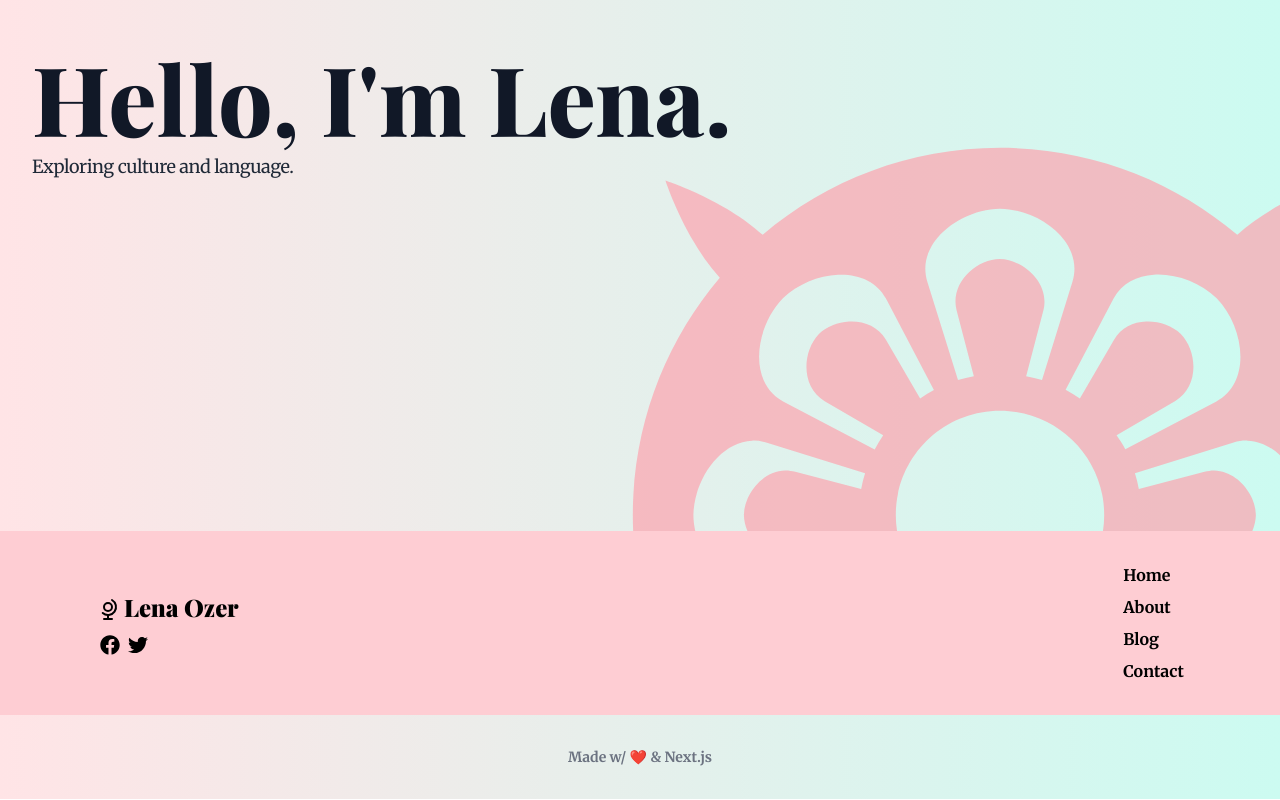
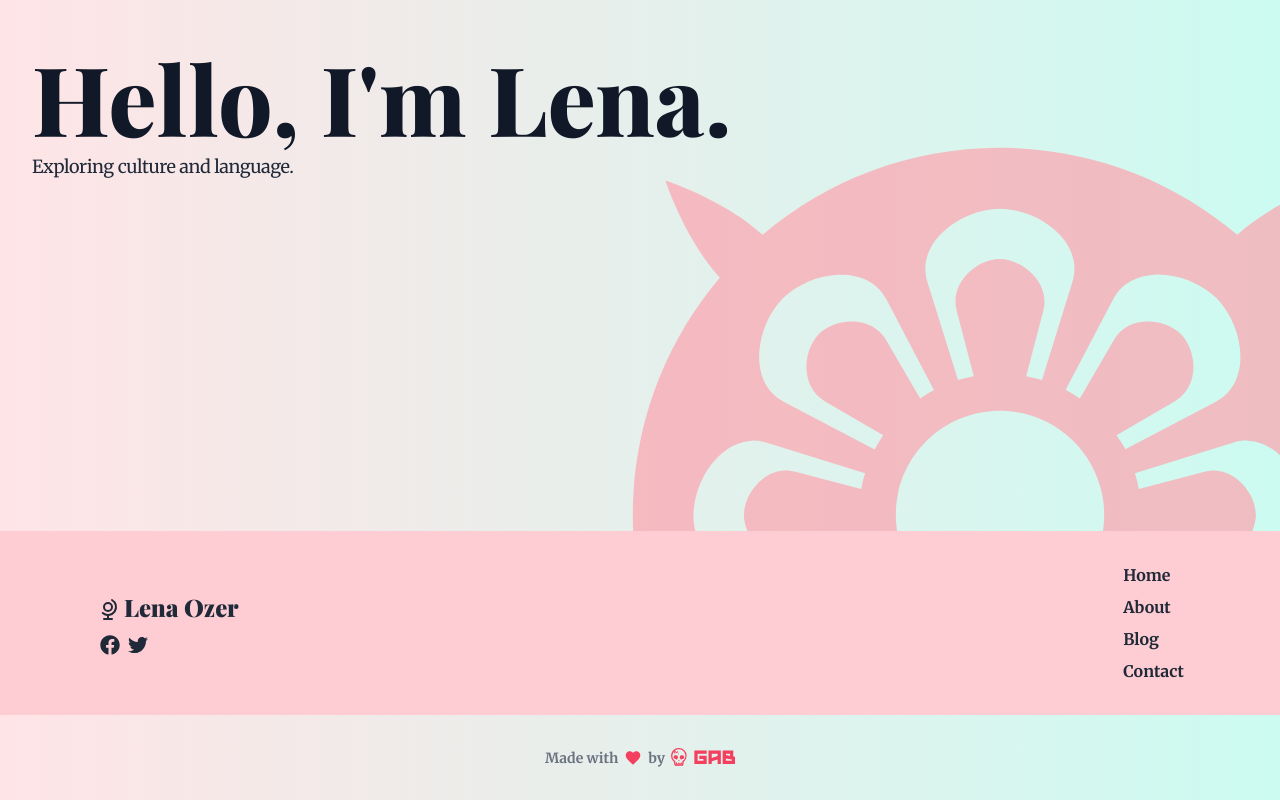
Before and after one commit to Darkryhr/lena-ozer, a Next.js app: page / in a window 1280 px wide. Shown: the part 269-1069 px from the top of the page. Built offline with nearby package versions, Linux system fonts and the light colour scheme.

Commit message:
updated footer

```diff
--- a/components/Footer/index.jsx
+++ b/components/Footer/index.jsx
@@ -1,7 +1,9 @@
 import React from 'react';
 import { TbGlobe } from 'react-icons/tb';
 import { FaFacebook, FaTwitter } from 'react-icons/fa';
+import { IoMdHeart } from 'react-icons/io';
 import Link from 'next/link';
+import Image from 'next/image';
 
 const routes = [
   {
@@ -25,7 +27,7 @@ const routes = [
 const Footer = () => {
   return (
     <>
-      <footer className='flex justify-center items-center bg-rose-200 w-full'>
+      <footer className='flex justify-center items-center bg-rose-200 w-full text-gray-800'>
         <div className='flex w-full max-w-6xl md:flex-row flex-col justify-between md:items-center  items-start px-8 py-8'>
           <div>
             <div className='flex items-center'>
@@ -57,11 +59,43 @@ const Footer = () => {
           </ul>
         </div>
       </footer>
-      <div className='mx-auto text-center py-8 font-bold text-sm text-gray-500'>
-        Made w/ ❤️ &amp; Next.js
+      <div className='mx-auto text-center py-8 font-bold text-sm text-gray-500 flex items-center justify-center'>
+        Made with
+        <IoMdHeart className='mx-1.5 fill-rose-500' size={18} />
+        by <GabLogo />
       </div>
     </>
   );
 };
 
 export default Footer;
+
+const GabLogo = () => {
+  return (
+    <a
+      href='https://www.gabriel-lellouche.com/'
+      rel='noreferrer'
+      target='_blank'
+      className='transition hover:opacity-80'
+    >
+      <svg
+        xmlns='http://www.w3.org/2000/svg'
+        xmlSpace='preserve'
+        viewBox='0 0 398.5 111.5'
+        className='fill-rose-500 w-16 inline-block ml-1.5 mb-[2px] '
+      >
+        <path d='M222.3 100h-76.9V15.5h76.9v20.2h-56.7v44.1H202V68.6h-25.6V48.4h45.9zM398.5 100h-76.9V15.5h66.1v37.6l10.8 2.1V100zM342 79.8h36.4v-7.9l-36.4-7v14.9zm0-35.5 25.6 5V35.6h-25.6v8.6zM233.5 15.5V100h20.2V83l36.5-11.7V100h20.2V15.5h-76.9zm20.2 46.3v-26h36.5V50l-36.5 11.8z' />
+        <g>
+          <path d='M37 92.6a17.2 17.2 0 0 1-3.2-4.3c-.8 1.6-1.8 3-3 4.3-.3.1-.4.3-.6.5-.8.8-1.3 2-1.3 3.2a4.9 4.9 0 1 0 8-3.7zM51.9 92.6a17.2 17.2 0 0 1-3.1-4.3c-.8 1.6-1.9 3-3.1 4.3l-.5.5c-.8.8-1.3 2-1.3 3.2a4.9 4.9 0 1 0 8-3.7zM66.5 92.6a17.2 17.2 0 0 1-3.1-4.3c-.8 1.6-1.9 3-3.1 4.3l-.5.5c-.8.8-1.3 2-1.3 3.2a4.9 4.9 0 1 0 8-3.7z' />
+          <g>
+            <path d='M63.4 111.3a14.8 14.8 0 0 1-7.3-2 14.9 14.9 0 0 1-14.7 0 15 15 0 0 1-16-.9 15 15 0 0 1-6-10.2l-.3-1.8v-9.3a48.8 48.8 0 0 1-18.6-43A48.4 48.4 0 0 1 48 .2h.7a48.2 48.2 0 0 1 48.5 48.5A48.7 48.7 0 0 1 78.5 87v9.3l-.3 1.8a14.8 14.8 0 0 1-8.5 11.7c-2 1-4 1.4-6.3 1.4zm-7-14.9a7 7 0 0 0 14 0v-.3h.2v-13h.2a40.6 40.6 0 0 0-22-75h-.6c-8.5 0-16.6 2.8-23.4 7.8l8.5 10.5 7-5.6 1.9-1.6 5.6 24-.5.2-6.6-18.8-7.6 7.7-6.4-6.3-4.5 2.5 4.9 10.2-9.7-10.9 5.3-5.8-2.4-2.3A40.8 40.8 0 0 0 8.1 49.2 40.6 40.6 0 0 0 26.8 83l.1 13.1h.1v.3a7 7 0 0 0 14.2 0h.5a7 7 0 0 0 14.1 0h.5z' />
+            <path d='M48.8.5A48.3 48.3 0 0 1 78.2 87v9.5L78 98a14.7 14.7 0 0 1-21.9 11 14.6 14.6 0 0 1-14.7 0 14.7 14.7 0 0 1-16-.9c-3.1-2.3-5.3-6-5.8-10a7 7 0 0 1-.2-1.8V87A48.3 48.3 0 0 1 48 .5h.7M33.3 26.8l7.2-5.8 1.5-1.3.5 1.8 5 21.8-6.7-19.2-6.5 6.6L33 32l-1.4-1.3-5-5-4.8 2.8 4.2 8.8-6.5-7.3-1-1.2-.8-.9 1-1.2L23 22l-2.7-2.6A41 41 0 0 0 7.8 49.2a41 41 0 0 0 18.8 34v13.2h.2a7.3 7.3 0 1 0 14.6 0 7.3 7.3 0 1 0 14.7 0 7.3 7.3 0 0 0 14.6 0h.1v-.5l.1-12.7A41 41 0 0 0 48.8 7.8h-.6c-8.9.1-17 3.1-23.8 8l3.5 4.3 5.4 6.7M48.8 0H48A48.6 48.6 0 0 0 4.4 69.1a48.4 48.4 0 0 0 14.4 18.2v9.1l.3 1.8a15.2 15.2 0 0 0 22.3 11.4 15.1 15.1 0 0 0 14.7 0 15.3 15.3 0 0 0 13.7.5 15.1 15.1 0 0 0 8.7-11.9 8 8 0 0 0 .2-1.8V87.3A48.9 48.9 0 0 0 48.7 0zm-.6 8.3h.6a40.3 40.3 0 0 1 40.4 40.5c0 13.8-7 26.5-18.6 34l-.2.2V95.9h-.2v.5a6.8 6.8 0 0 1-13.6 0h-1a6.8 6.8 0 0 1-13.7 0h-1a6.8 6.8 0 0 1-13.6 0v-.5h-.1V83l-.3-.2a40.4 40.4 0 0 1-6.6-62.7l2 2-3.8 4.1-1.1 1.3-.3.3.3.3.8 1 1 1.1 6.5 7.3 2.3 2.7-1.5-3.2-4-8.4 4.1-2.3 4.7 4.6 1.4 1.4.4.3.3-.3 1.2-1.2 6-6L47 43.4l1-.3-5.2-21.8-.4-1.8-.2-.8-.6.5-1.5 1.3-6.8 5.5-5.1-6.3-3.1-3.8a40 40 0 0 1 23-7.7z' />
+          </g>
+          <g>
+            <path d='m41.4 51.3-.8-1.3-.8-1.2a16.2 16.2 0 0 0-3-3l-1-.6-.4-.2a638.5 638.5 0 0 0 1.4 2.7l-1.7-.7-4.2-1.4a11.1 11.1 0 0 0-14.5 9.1l-.2 1a11.1 11.1 0 0 0 8 12l3.7 1.2c1.5.4 3 .5 4.6.3-.7.4-1.3.8-1.9 1l-1.6.9-1.4.6h.4l1.2.1a13.4 13.4 0 0 0 4.3-.5c.4 0 .8-.2 1.3-.4l1.4-.7c1-.5 1.9-1.1 2.8-2l.7-.7.2-.1v-.2l.3-.3.3-.3.1-.2.2-.3a14.4 14.4 0 0 0 2-4.3l.2-2 .1-1.8a14.8 14.8 0 0 0-1.7-6.7zM81.2 54.7c-.9-7-8-11.4-14.6-9.1L62.5 47l-1.8.7.7-1.3.7-1.4-.4.2-1 .6-1.3 1.2-1.7 1.8L57 50l-.8 1.3a15.4 15.4 0 0 0-1.7 6.7v1.9l.4 1.9a13.6 13.6 0 0 0 2 4.3l.1.3.1.2.3.3.3.3v.2l.2.1.7.7c1 .9 1.9 1.5 2.8 2l1.4.7 1.4.4a14.2 14.2 0 0 0 4.2.5h1.2l.4-.1-1.4-.7c-.5-.1-1-.4-1.6-.7l-1.8-1c1.5.1 3 0 4.6-.4l3.7-1.1c5.2-1.6 8.6-6.7 7.9-12l-.1-1zM49.9 80.2h2.7c.5 0 .8-.7.6-1.2l-2.8-6c-.3-.7-1.1-.4-1.1.4v6c0 .4.2.8.6.8zM45 79.6h2.7c.3 0 .6-.3.6-.7v-4.7c0-.6-.9-.9-1.2-.3l-2.7 4.7c-.3.4 0 1 .5 1z' />
+          </g>
+        </g>
+      </svg>
+    </a>
+  );
+};
```
Also changed, not shown: public/gab.svg (added).
